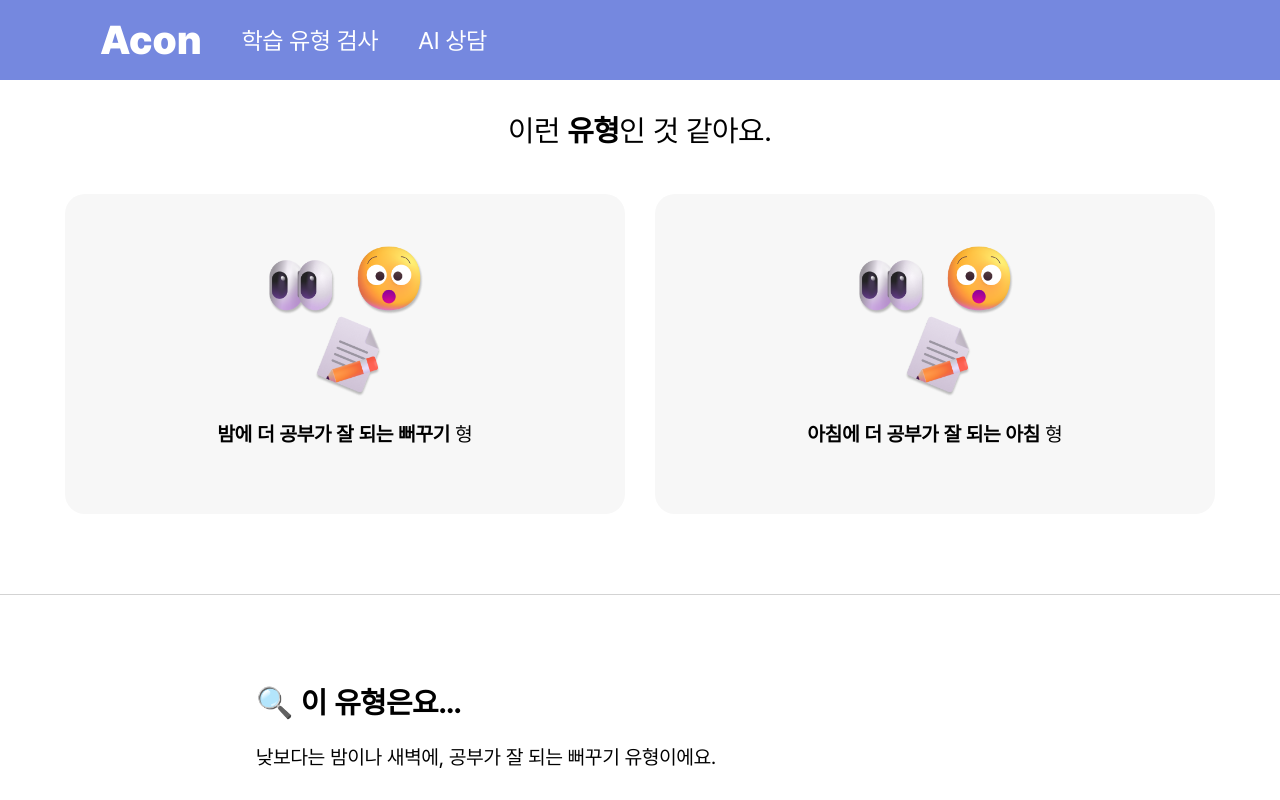
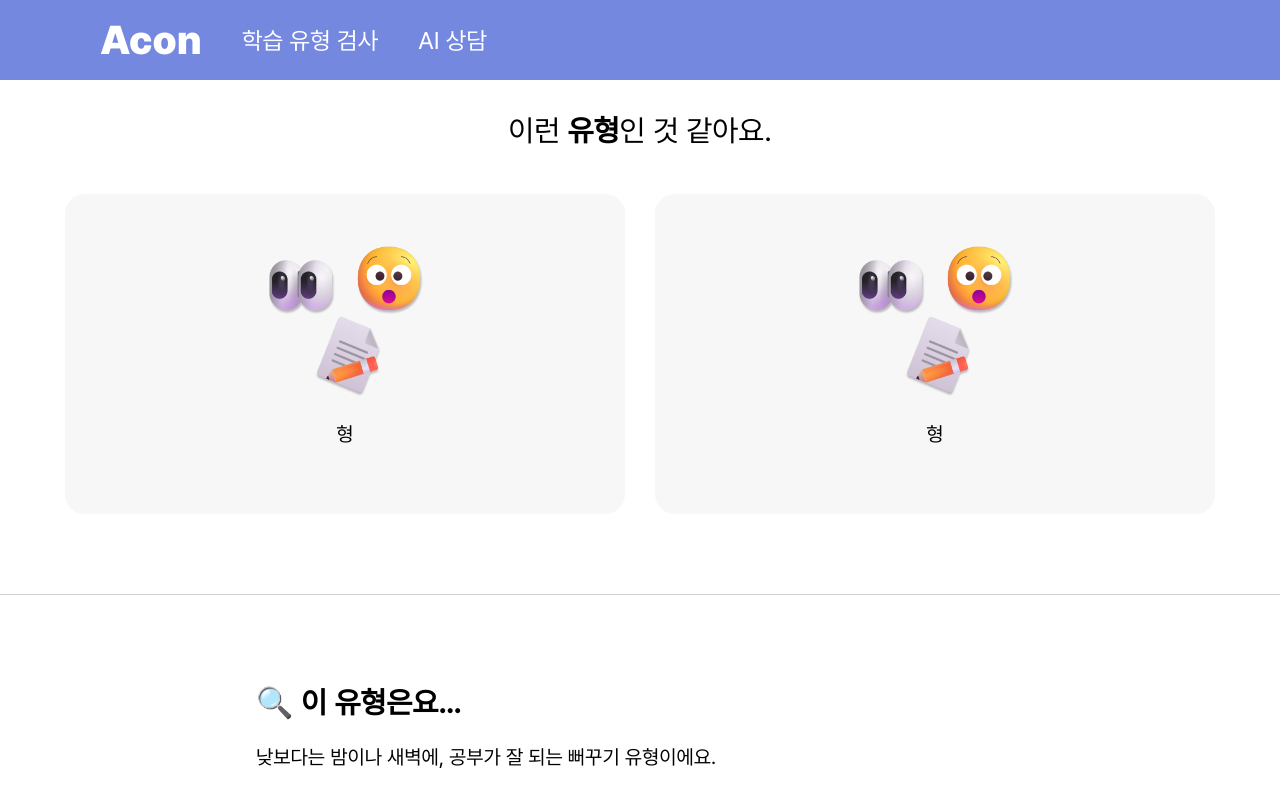
Before and after one commit to Jobfair-receive/Front, a React (Create React App) app: page /result in a window 1280 px wide. Shown: the top 800 px of the page. Built offline with nearby package versions, Linux system fonts and the light colour scheme.

Commit message:
FEAT :: 검사 페이지 결과 데이터 전송

```diff
--- a/src/pages/Result/Result.jsx
+++ b/src/pages/Result/Result.jsx
@@ -1,20 +1,38 @@
 import styled from "styled-components";
 import { ResultData } from "./RsultData";
 import { RsultTypeData } from "./RsultData";
+import { useLocation } from 'react-router-dom';
 
 export default function Result(){
+  const location = useLocation();
+  const urlParams = new URLSearchParams(location.search);
+  const mbti = urlParams.get('mbti');
+  const msti = urlParams.get('msti');
+
+
   return (
-    <Container>
+    <Container onClick={()=> console.log(mbti, msti)}>
       <Title>
         이런 <b>유형</b>인 것 같아요.
       </Title>
       <BoxAlign>
-        {ResultData.map((item) => (
+
+        {/* {ResultData.map((item) => (
           <GrayBox key={item.type}>
             <Img src={"./images/emoji.png"} alt="이미지" />
             <TypeTitle><b>{item.type}</b> 형</TypeTitle>
           </GrayBox>
-        ))}
+        ))} */}
+
+        <GrayBox>
+            <Img src={"./images/emoji.png"} alt="이미지" />
+            <TypeTitle><b>{mbti}</b> 형</TypeTitle>
+          </GrayBox>
+          <GrayBox>
+            <Img src={"./images/emoji.png"} alt="이미지" />
+            <TypeTitle><b>{msti}</b> 형</TypeTitle>
+          </GrayBox>
+
       </BoxAlign>
       {RsultTypeData.map((item) => (
         <ExpContainer key={item.explain}>
--- a/src/pages/Test/Test.jsx
+++ b/src/pages/Test/Test.jsx
@@ -42,13 +42,15 @@ export default function Test(){
             console.log(Question.length, Object.keys(answers).length)
             return;
         }
-        const postData = JSON.stringify(answers);
+
         try {
             const data = {
-            ...postData,
+            ...answers,
             };
             const postTestData = await createAnswer(data);
-            navigate("/");
+            console.log(postTestData)
+            const params = new URLSearchParams(postTestData).toString();
+            navigate('/result?' + params);
         } catch (error) {
             alert("결과 생성에 실패했습니다!");
             console.log(error.message);
```
Also changed, not shown: src/service/api/test.js (line endings or trailing spaces).
